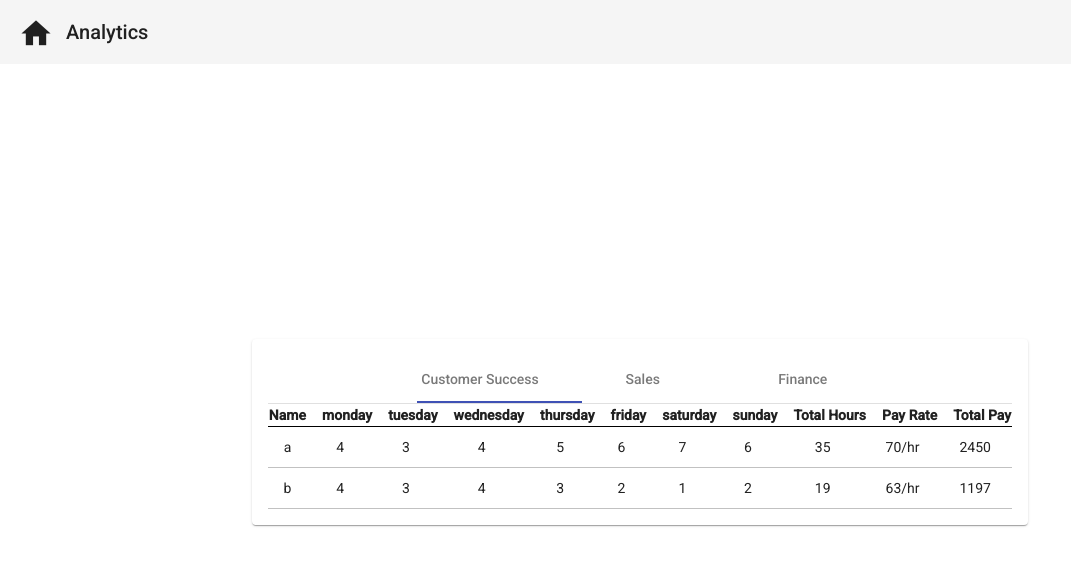
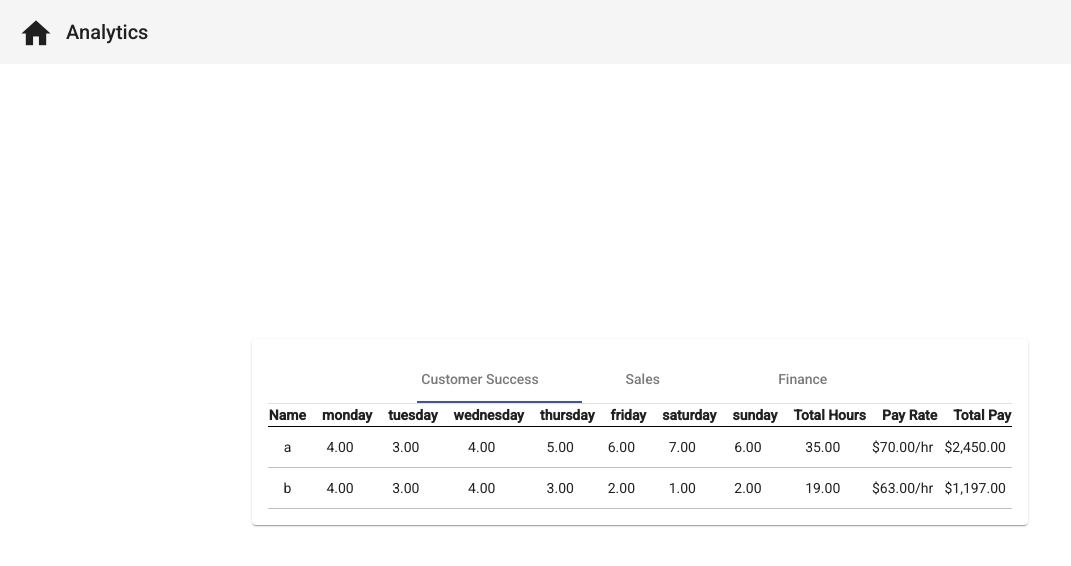
Before and after one commit to Bunny-Katai/Employee-Timesheet-App-Angular, an Angular app: page /analytics in a window 1280 px wide. Shown: the top 566 px of the page, without its empty margins (0-1071 px from the left). Built offline with nearby package versions, Linux system fonts and the light colour scheme.

Commit message:
Completed unit #10

```diff
--- a/src/app/components/analytics-table/analytics-table.component.html
+++ b/src/app/components/analytics-table/analytics-table.component.html
@@ -7,17 +7,15 @@
             <th>Pay Rate</th>
             <th>Total Pay</th>
         </thead>
-        <tr *ngFor="let employee of employees; let i = index">
-            <td>{{employee.name}}</td>
-            <td *ngFor="let day of weekdays">{{ employee[day] }}</td>
-            <td class="total-cell">{{ getTotalHours(employee) }}</td>
-            <td>{{ employee.payRate }}/hr</td>
-            <td>{{ employee.payRate * getTotalHours(employee) }}</td>
-        </tr>
 
         <tbody>
-
-
+            <tr *ngFor="let employee of employees; let i = index">
+                <td>{{ employee.name }}</td>
+                <td *ngFor="let day of weekdays">{{ employee[day] | number:'1.2-2' }}</td>
+                <td class="total-cell">{{ getTotalHours(employee) | number:'1.2-2'}}</td>
+                <td>{{ employee.payRate | currency }}/hr</td>
+                <td>{{ employee.payRate * getTotalHours(employee) | currency }}</td>
+            </tr>
         </tbody>
     </table>
 </div>
--- a/src/app/components/timesheet/timesheet.component.html
+++ b/src/app/components/timesheet/timesheet.component.html
@@ -1,6 +1,6 @@
 <div class="main-container">
     <div class="cards">
-        <h2>{{department.name}}</h2>
+        <h2>{{ department.name }}</h2>
 
         <mat-card>
             <mat-form-field>
@@ -12,25 +12,25 @@
                 <mat-icon>add</mat-icon>
             </button>
 
-            <div>{{employees | json}}</div>
+            <div>{{ employees | json }}</div>
         </mat-card>
 
         <mat-card class="hours">
             <table>
                 <thead>
                     <th>Name</th>
-                    <th *ngFor="let day of weekdays">{{day}}</th>
+                    <th *ngFor="let day of weekdays">{{ day | titlecase }}</th>
                     <th>Total Hours</th>
                     <th></th>
                 </thead>
 
                 <tbody>
                     <tr *ngFor="let employee of employees; let i = index">
-                        <td>{{employee.name}}</td>
+                        <td>{{ employee.name }}</td>
                         <td *ngFor="let day of weekdays">
                             <input type="number" [id]="day" [(ngModel)]="employee[day]" class="hours-input">
                         </td>
-                        <td class="total-cell">{{getTotalHours(employee)}}</td>
+                        <td class="total-cell">{{ getTotalHours(employee) }}</td>
                         <td>
                             <button mat-icon-button (click)="deleteEmployee(i)">
                                 <mat-icon>delete</mat-icon>
```
